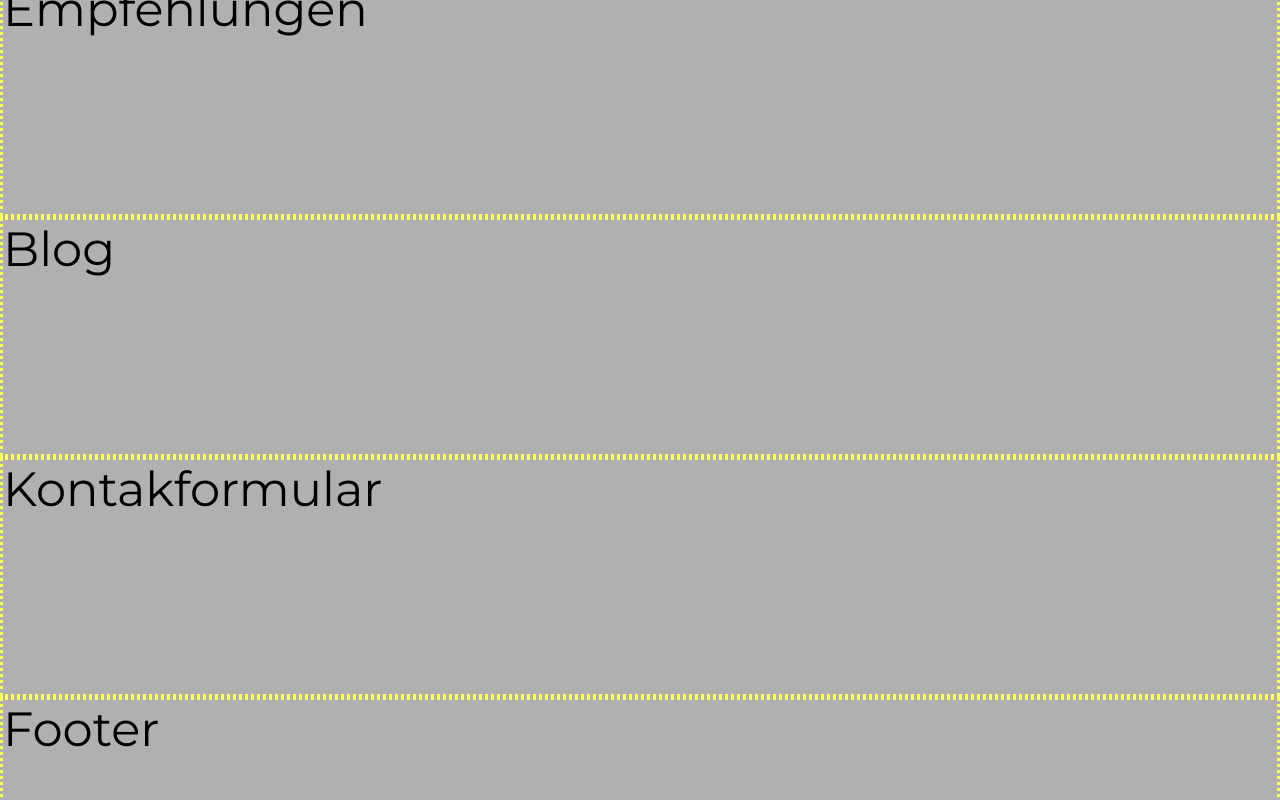
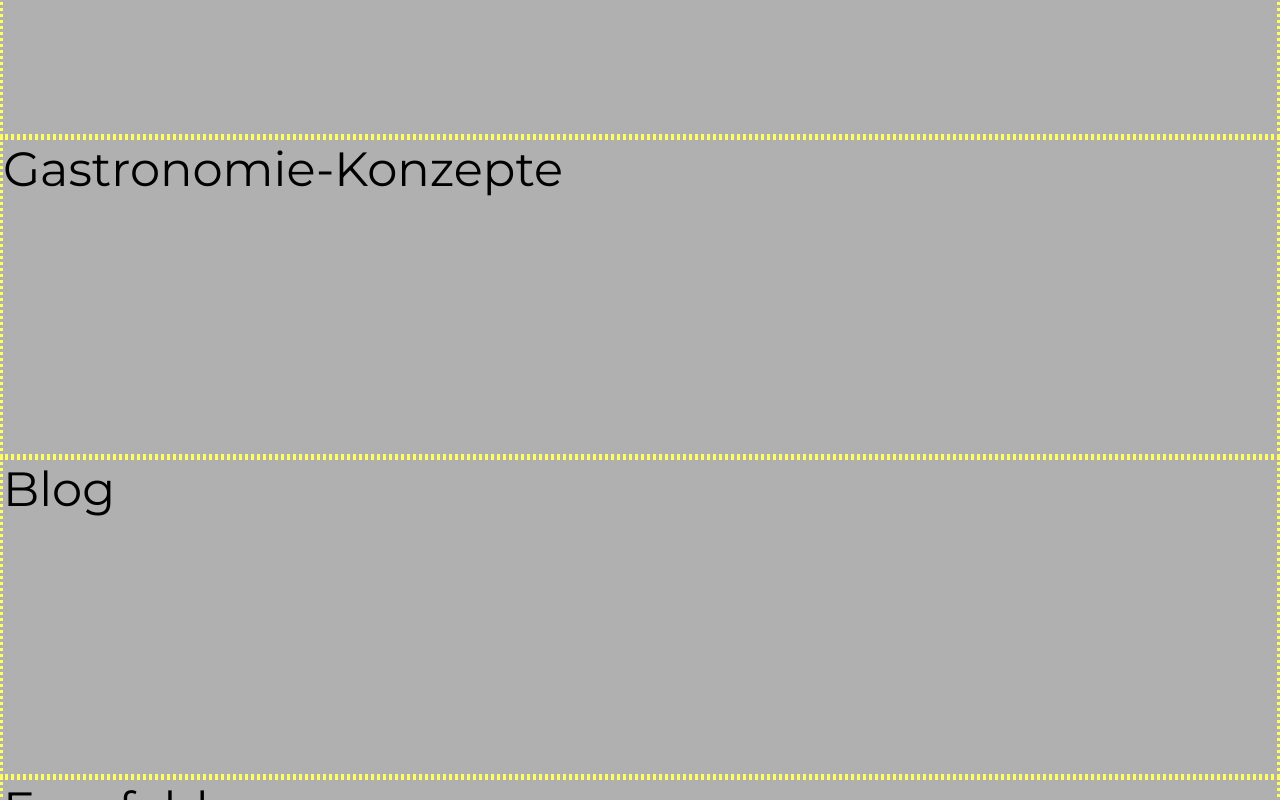
Before and after one commit to VictoriaStudios/gastronauti, a Next.js app: page / in a window 1280 px wide. Shown: the part 1860-2660 px from the top of the page. Built offline with nearby package versions, Linux system fonts and the light colour scheme; a web font is replaced by a local one.

Commit message:
Added scroll functionality to cards

```diff
--- a/components/Card.js
+++ b/components/Card.js
@@ -1,10 +1,10 @@
 import Image from 'next/image'
 import styles from '../styles/Card.module.css'
-
+import { scrollTo } from '../utilities/scrollTo'
 
 export const Card = (props) => {
     return (
-        <section>
+        <section onClick={() => scrollTo(props.scrollRef)}>
             <div className={styles.cardWrapper} style={{ width: props.width }}>
                 <div className={styles.cardBody}>
                     <div className={styles.cardImage}>
--- a/components/More.js
+++ b/components/More.js
@@ -7,9 +7,10 @@ const More = (props) => {
 
   return (
     <div className={styles.moreWrapper}>
-        <Card width={width} src='/icon-cogs.png'> <h4>Module & Erweiterungen</h4> </Card>
-        <Card width={width} src='/icon-newspaper.png'> <h4>Gastronomie-Konzepte</h4> </Card>
-        <Card width={width} src='/icon-restaurant.png'> <h4>Blog & Kundenstimmen</h4> </Card>
+      {console.log (props)}
+        <Card scrollRef={props.kassenRef} width={width} src='/icon-cogs.png'> <h4>Module & Erweiterungen</h4> </Card>
+        <Card scrollRef={props.gastroRef} width={width} src='/icon-newspaper.png'> <h4>Gastronomie-Konzepte</h4> </Card>
+        <Card scrollRef={props.blogRef} width={width} src='/icon-restaurant.png'> <h4>Blog & Kundenstimmen</h4> </Card>
     </div>
   )
 }
--- a/pages/index.js
+++ b/pages/index.js
@@ -9,6 +9,10 @@ import Introduction from '../components/Introduction'
 export default function Home() {
   const introRef = useRef()
   const kontaktRef = useRef()
+  const kassenRef = useRef()
+  const gastroRef = useRef()
+  const blogRef  = useRef()
+
 
   return (
     <div>
@@ -20,14 +24,15 @@ export default function Home() {
       <Layout>
         <main>
           <Hero scrollRef={introRef} />
-            <More />
+            <More kassenRef={kassenRef} gastroRef={gastroRef} blogRef={blogRef} />
           <div ref={introRef}>
             <Introduction scrollRef={kontaktRef}/>
           </div>
-          <div className='placeholder'>Kassensystem</div>
+          <div ref={kassenRef} className='placeholder'>Kassensystem</div>
           <div className='placeholder'>Virtueller Stammtisch</div>
+          <div ref={gastroRef} className='placeholder'>Gastronomie-Konzepte</div>
+          <div ref={blogRef} className='placeholder'>Blog</div>
           <div className='placeholder'>Empfehlungen</div>
-          <div className='placeholder'>Blog</div>
           <div className='placeholder' ref={kontaktRef}>Kontakformular</div>
         </main>
       </Layout>
--- a/styles/Card.module.css
+++ b/styles/Card.module.css
@@ -17,6 +17,7 @@
 .cardBody:hover{
     background-color: var(--color-primary);
     transform: translateY(-3%);
+    cursor: pointer;
 }
 
 .cardImage{
--- a/styles/Hero.module.css
+++ b/styles/Hero.module.css
@@ -38,19 +38,15 @@
     color: var(--color-primary);
     cursor: pointer;
     margin-block-end: 0;
-    /*animation: glow 1s infinite alternate;*/
+    transition:.3s;
+}
+
+.heroHighlight:hover{
+    color:var(--color-text);
 }
 
 
-@keyframes glow {
-    from {
-        text-shadow: 0 0 10px rgba(255, 255, 35, 0.75);
-    }
 
-    to {
-        text-shadow: none;
-    }
-}
 
 
 @media (max-width:700px) {
--- a/styles/globals.css
+++ b/styles/globals.css
@@ -41,7 +41,7 @@ h2{
 }
 
 .placeholder{
-  height:30vh;
+  height:40vh;
   font-size:3rem;
   background-color: rgba(0, 0, 0, 0.3);
   border-style: dotted;
```
